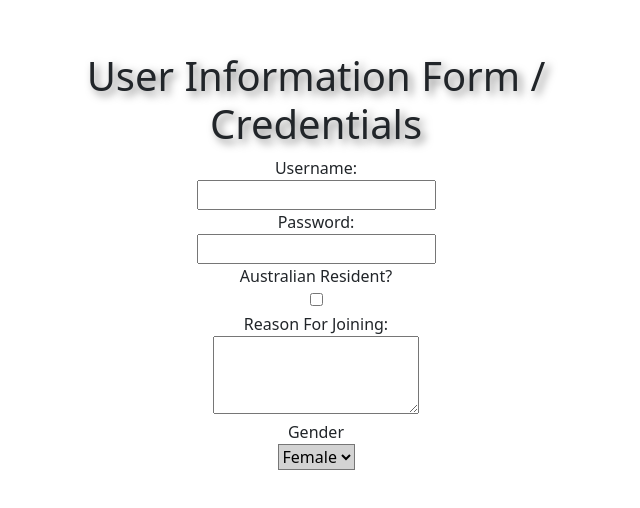
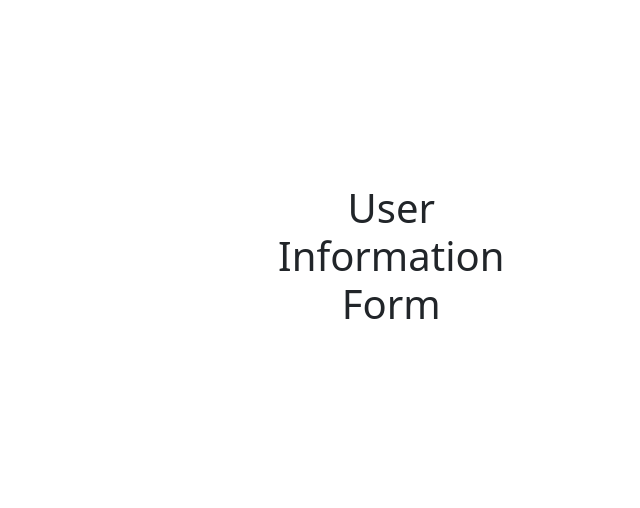
Before and after one commit to AllenSuncc/FIT5032-eFolio-34215409, a Vue app in the folder Week3/: page / in a window 1280 px wide. Shown: the part 164-672 px from the top of the page, without its empty margins (20-660 px from the left). Built offline with nearby package versions, Linux system fonts and the light colour scheme.

Commit message:
Create the basic container and title for Activity 5

```diff
--- a/Week3/src/components/Form.vue
+++ b/Week3/src/components/Form.vue
@@ -1,27 +1,11 @@
 <template>
-    <div class="form">
-    <h1>User Information Form / Credentials</h1>
-        <form>
-            <label for="username">Username:</label><br>
-            <input type="text" id="username" name="username"><br>
-
-            <label for="password">Password:</label><br>
-            <input type="password" id="password" name="password"><br>
-
-            <label for="isAustralian">Australian Resident?</label><br>
-            <input type="checkbox" id="isAustralian" name="isAustralian"><br>
-
-            <label for="reason">Reason For Joining:</label><br>
-            <textarea id="reason" name="reason" rows="3"></textarea><br>
-
-            <label for="gender">Gender</label><br>
-            <select id="gender">
-                <option value="female">Female</option>
-                <option value="male">Male</option>
-                <option value="other">Other</option>
-            </select>
-        </form>
+  <div class="container mt-5">
+    <div class="row">
+      <div class="col-md-8 offset-md-2">
+        <h1 class="text-center">User Information Form</h1>
+      </div>
     </div>
+  </div>
 </template>
 
 <script setup>
--- a/Week3/src/main.js
+++ b/Week3/src/main.js
@@ -1,6 +1,6 @@
 
 import './assets/main.css'
-import './style.css'
+// import './style.css'
 import 'bootstrap/dist/css/bootstrap.min.css'
 
 import { createApp } from 'vue'
```
